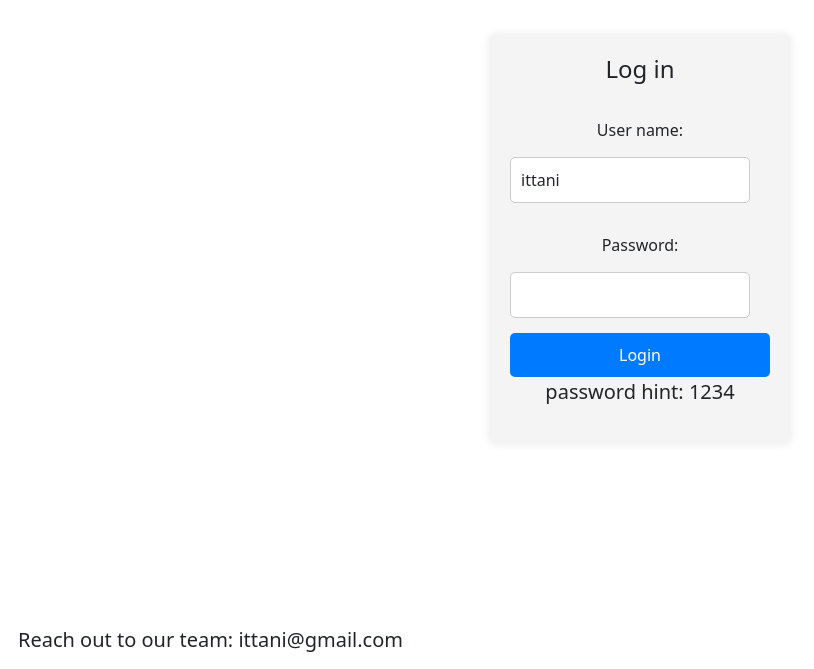
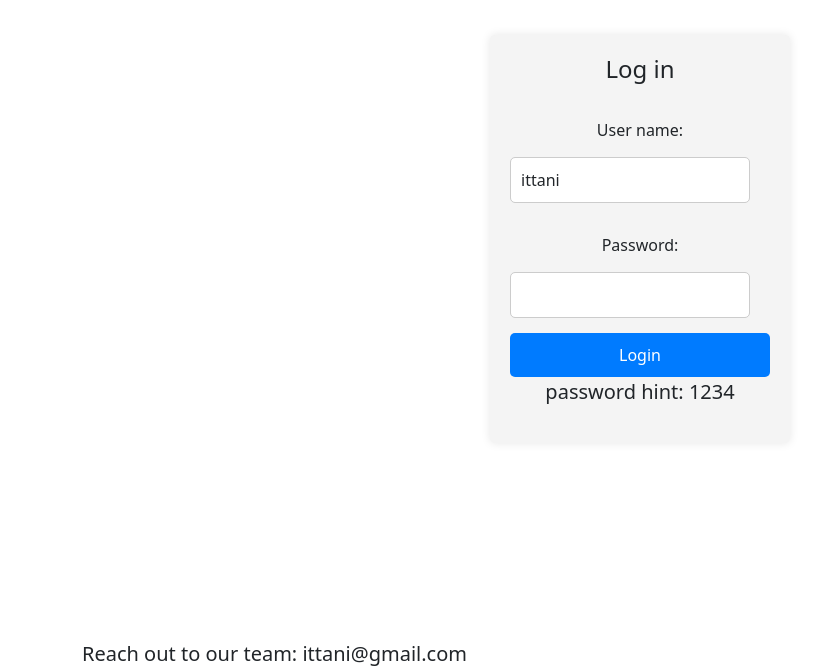
Before and after one commit to ittani/JS-Todo-App, a React (Create React App) app: page / in a window 1280 px wide. Shown: the part 161-830 px from the top of the page, without its empty margins (0-814 px from the left). Built offline with nearby package versions, Linux system fonts and the light colour scheme.

Commit message:
Update TodoApp.css

```diff
--- a/src/Components/TodoApplication/TodoApp.css
+++ b/src/Components/TodoApplication/TodoApp.css
@@ -144,12 +144,7 @@ label, input, button {
     background-color: #ddd;
   }
 
-  .footer {
-    bottom: 0;
-    position: absolute;
-    width: 90%;
-    height: 14px;
-  }
+
 
 
   .container {
```
Lines whose indentation alone changed are shown as unchanged.
